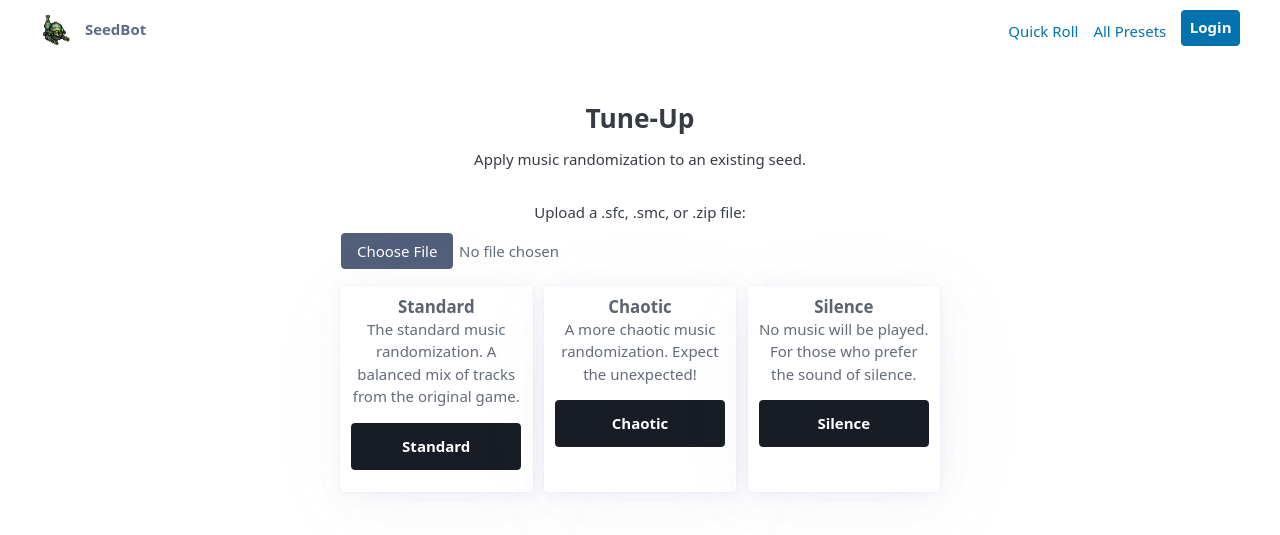
After one commit to wrjones104/seedbot2000, a Django app: page /tune-up/ in a window 1280 px wide. The commit adds this page. Shown: the top 535 px of the page. Run offline with Django 5.2, Linux system fonts and the light colour scheme; some libraries are stand-ins or nearby versions.

Commit message:
Add a 'Tune-up' page for music randomization
This commit introduces a new 'Tune-up' page that allows users to apply music randomization to an existing FF6 ROM file.

The new page, located at `/tune-up/`, provides a form to upload a `.sfc`, `.smc`, or `.zip` file. Users can then choose from three music randomization options:
- Standard (`tunes`)
- Chaotic (`ctunes`)
- Silence (`notunes`)

The backend handles file uploads, extracts ROMs from zip archives, and uses the existing `johnnydmad` script via the `apply_tunes` function to perform the randomization. The modified ROM is then streamed back to the user for download. The page includes error handling for invalid file types or ROMs that are not compatible with the script.

A new card has also been added to the home page to provide easy access to this new feature.

```diff
--- /dev/null
+++ b/templates/webapp/tune_up.html
@@ -0,0 +1,53 @@
+{% extends "base.html" %}
+
+{% block title %}Tune-Up{% endblock %}
+
+{% block content %}
+<div style="text-align: center; max-width: 600px; margin: 2rem auto;">
+    <header style="margin-bottom: 2rem;">
+        <h2>Tune-Up</h2>
+        <p>Apply music randomization to an existing seed.</p>
+    </header>
+
+    {% if error %}
+    <article style="background-color: var(--pico-muted-border-color); border-color: var(--pico-muted-border-color); color: var(--pico-contrast);">
+        <p>{{ error }}</p>
+    </article>
+    {% endif %}
+
+    <form method="post" enctype="multipart/form-data">
+        {% csrf_token %}
+        <div class="form-group">
+            {{ form.rom_file.label_tag }}
+            {{ form.rom_file }}
+            {% if form.rom_file.help_text %}
+            <small>{{ form.rom_file.help_text }}</small>
+            {% endif %}
+        </div>
+
+        <div class="grid">
+            <article>
+                <hgroup>
+                    <h5>Standard</h5>
+                    <p>The standard music randomization. A balanced mix of tracks from the original game.</p>
+                </hgroup>
+                <button type="submit" name="tunes_type" value="tunes" class="contrast">Standard</button>
+            </article>
+            <article>
+                <hgroup>
+                    <h5>Chaotic</h5>
+                    <p>A more chaotic music randomization. Expect the unexpected!</p>
+                </hgroup>
+                <button type="submit" name="tunes_type" value="ctunes" class="contrast">Chaotic</button>
+            </article>
+            <article>
+                <hgroup>
+                    <h5>Silence</h5>
+                    <p>No music will be played. For those who prefer the sound of silence.</p>
+                </hgroup>
+                <button type="submit" name="tunes_type" value="notunes" class="contrast">Silence</button>
+            </article>
+        </div>
+    </form>
+</div>
+{% endblock %}
--- a/webapp/forms.py
+++ b/webapp/forms.py
@@ -80,3 +80,10 @@ class PresetForm(forms.ModelForm):
         model = Preset
         fields = ['preset_name','flags','description','arguments','official','hidden']
         labels = {'hidden': 'Hide Flags (for mystery seeds)',}
+
+
+class TuneUpForm(forms.Form):
+    rom_file = forms.FileField(
+        label='Upload a .sfc, .smc, or .zip file',
+        widget=forms.ClearableFileInput(attrs={'accept': '.sfc,.smc,.zip'})
+    )
--- a/webapp/urls.py
+++ b/webapp/urls.py
@@ -3,6 +3,7 @@ from . import views
 
 urlpatterns = [
     path('', views.home_view, name='home'),
+    path('tune-up/', views.tune_up_view, name='tune-up'),
     path('presets/', views.preset_list_view, name='preset-list'),
     path('profile/', views.my_profile_view, name='my-profile'),
     path('create/', views.preset_create_view, name='preset-create'),
--- a/webapp/views.py
+++ b/webapp/views.py
@@ -19,10 +19,15 @@ from seedbot_project.celery import app as celery_app
 from bot import flag_builder
 from bot.utils import flag_processor
 from .models import Preset, UserPermission, FeaturedPreset, SeedLog, UserFavorite
-from .forms import PresetForm
+from .forms import PresetForm, TuneUpForm
 from .decorators import discord_login_required
 from .tasks import create_local_seed_task, validate_preset_task
 from bot.utils.metric_writer import write_gsheets # Corrected from webapp import
+from bot.utils.tunes_processor import apply_tunes
+import uuid
+import zipfile
+from pathlib import Path
+from django.http import FileResponse, HttpResponse
 
 from . import tasks
 
@@ -58,6 +63,60 @@ def home_view(request):
         'silly_things_json': json.dumps(get_silly_things_list()),
     }
     return render(request, 'webapp/home.html', context)
+
+def tune_up_view(request):
+    if request.method == 'POST':
+        form = TuneUpForm(request.POST, request.FILES)
+        if form.is_valid():
+            uploaded_file = request.FILES['rom_file']
+            tunes_type = request.POST.get('tunes_type')
+
+            # --- File Handling ---
+            temp_dir = Path(settings.MEDIA_ROOT) / 'temp'
+            temp_dir.mkdir(exist_ok=True)
+            ext = Path(uploaded_file.name).suffix.lower()
+
+            # Generate a unique filename
+            unique_filename = f"{uuid.uuid4()}{ext}"
+            temp_file_path = temp_dir / unique_filename
+
+            with open(temp_file_path, 'wb+') as f:
+                for chunk in uploaded_file.chunks():
+                    f.write(chunk)
+
+            # --- Unzip if necessary ---
+            rom_path = None
+            if ext == '.zip':
+                try:
+                    with zipfile.ZipFile(temp_file_path, 'r') as zip_ref:
+                        for member in zip_ref.infolist():
+                            if member.filename.lower().endswith(('.sfc', '.smc')):
+                                rom_path = temp_dir / f"{uuid.uuid4()}_{Path(member.filename).name}"
+                                with open(rom_path, 'wb') as rom_file:
+                                    rom_file.write(zip_ref.read(member.filename))
+                                break
+                        if not rom_path:
+                            raise ValueError("No .sfc or .smc file found in the zip archive.")
+                except Exception as e:
+                    return render(request, 'webapp/tune_up.html', {'form': form, 'error': str(e)})
+            elif ext in ['.sfc', '.smc']:
+                rom_path = temp_file_path
+            else:
+                return render(request, 'webapp/tune_up.html', {'form': form, 'error': 'Invalid file type.'})
+
+            # --- Apply Tunes ---
+            try:
+                apply_tunes(rom_path, tunes_type)
+                response = FileResponse(open(rom_path, 'rb'), as_attachment=True, filename=rom_path.name)
+                return response
+            except Exception as e:
+                # This catches errors from johnnydmad script if the ROM is invalid
+                return render(request, 'webapp/tune_up.html', {'form': form, 'error': f"Error processing ROM: {e}"})
+
+    else:
+        form = TuneUpForm()
+
+    return render(request, 'webapp/tune_up.html', {'form': form})
 
 def quick_roll_view(request):
     """
```
Also changed, not shown: templates/webapp/home.html (+7 -0 lines).
